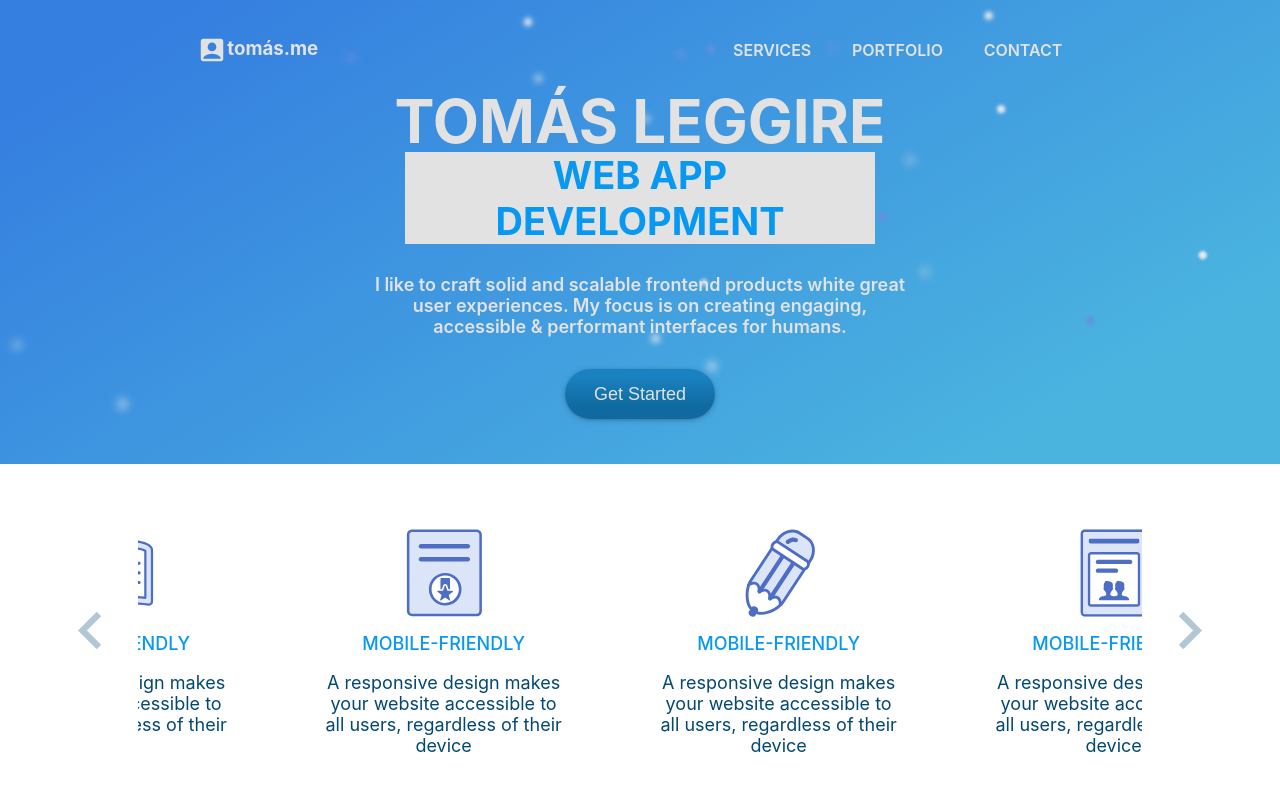
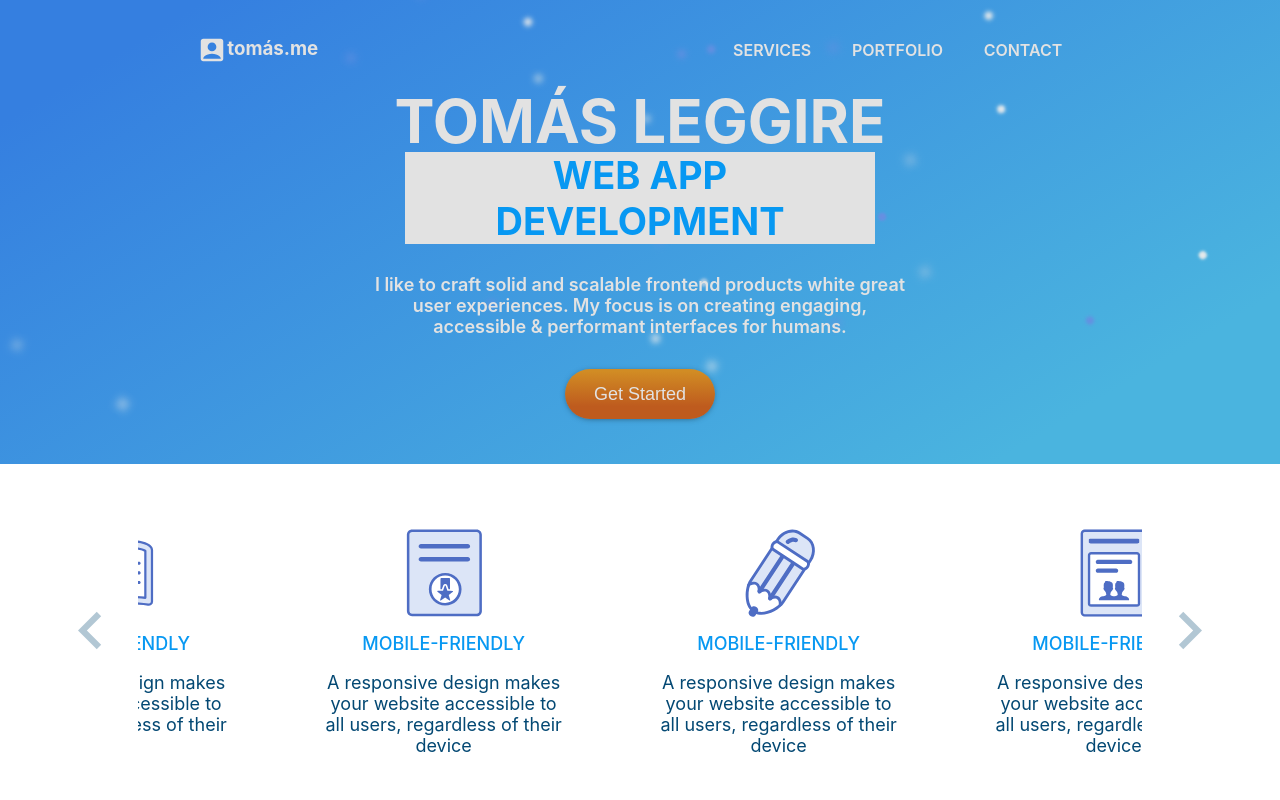
Before and after one commit to tomasleggire/tomasleggire, a React (Create React App) app: page / in a window 1280 px wide. Shown: the top 800 px of the page. Built offline with nearby package versions, Linux system fonts and the light colour scheme.

Commit message:
Intersecction observer arreglado del portfolio

```diff
--- a/src/containers/Portfolio.js
+++ b/src/containers/Portfolio.js
@@ -11,7 +11,7 @@ export default function Portfolio() {
   const [containerRef, isVisible] = useElementOnScreen({
     root: null,
     rootMargin: "0px",
-    threshold: .2,
+    threshold: 0,
   });
 
   return (
--- a/src/styles/Portada.scss
+++ b/src/styles/Portada.scss
@@ -40,11 +40,11 @@
 .portada-btn {
     background: none;
     border: none;
-    background: rgb(16,106,161);
-background: -moz-linear-gradient(0deg, rgba(16,106,161,1) 25%, rgba(26,130,193,1) 87%);
-background: -webkit-linear-gradient(0deg, rgba(16,106,161,1) 25%, rgba(26,130,193,1) 87%);
-background: linear-gradient(0deg, rgba(16,106,161,1) 25%, rgba(26,130,193,1) 87%);
-filter: progid:DXImageTransform.Microsoft.gradient(startColorstr="#106aa1",endColorstr="#1a82c1",GradientType=1);
+    background: rgb(190,91,30);
+background: -moz-linear-gradient(0deg, rgba(190,91,30,1) 25%, rgba(209,140,36,1) 95%);
+background: -webkit-linear-gradient(0deg, rgba(190,91,30,1) 25%, rgba(209,140,36,1) 95%);
+background: linear-gradient(0deg, rgba(190,91,30,1) 25%, rgba(209,140,36,1) 95%);
+filter: progid:DXImageTransform.Microsoft.gradient(startColorstr="#be5b1e",endColorstr="#d18c24",GradientType=1);
     margin: 0 auto;
     margin-top: 32px;
     width: 150px;
@@ -55,7 +55,6 @@ filter: progid:DXImageTransform.Microsoft.gradient(startColorstr="#106aa1",endCo
     display: flex;
     align-items: center;
     justify-content: center;
-    transition: .3s;
     box-shadow: 0px 1px 7px -3px rgba(0,0,0,0.75);
 -webkit-box-shadow: 0px 1px 7px -3px rgba(0,0,0,0.75);
 -moz-box-shadow: 0px 1px 7px -3px rgba(0,0,0,0.75);
@@ -67,7 +66,8 @@ filter: progid:DXImageTransform.Microsoft.gradient(startColorstr="#106aa1",endCo
 }
 
 .portada-btn:hover {
-    letter-spacing: 1px;
+    background: rgb(226, 123, 59);
+    color: white;
 }
 
 @media only screen and (max-width: 1000px) {
--- a/src/styles/Portfolio.scss
+++ b/src/styles/Portfolio.scss
@@ -28,11 +28,13 @@ filter: progid:DXImageTransform.Microsoft.gradient(startColorstr="#4ab4df",endCo
     width: 100%;
     margin: 60px 0 30px 0;
     opacity: 0;
-    transition: .7s;
+    transition: 1.8s;
+    padding-top: 100px;
   }
 
   .container-visible {
     opacity: 1;
+    padding-top: 0;
   }
 
   .cards {
@@ -49,7 +51,6 @@ filter: progid:DXImageTransform.Microsoft.gradient(startColorstr="#4ab4df",endCo
 @media only screen and (max-width: 915px) {
   .container {
     margin: 30px 0 30px 0;
-    opacity: 1;
   }
   .h1-portfolio {
     margin-top: 60px;
--- a/src/styles/_vars.scss
+++ b/src/styles/_vars.scss
@@ -6,6 +6,7 @@
 	--blue-secondary: #0798F2;
 	--blue-tres: #034873;
 	--white-blue: #ecf9f5;
+	--orange: rgb(231, 140, 117);
 	--sm: 14px;
 	--md: 16px;
 	--lg: 18px;
```
